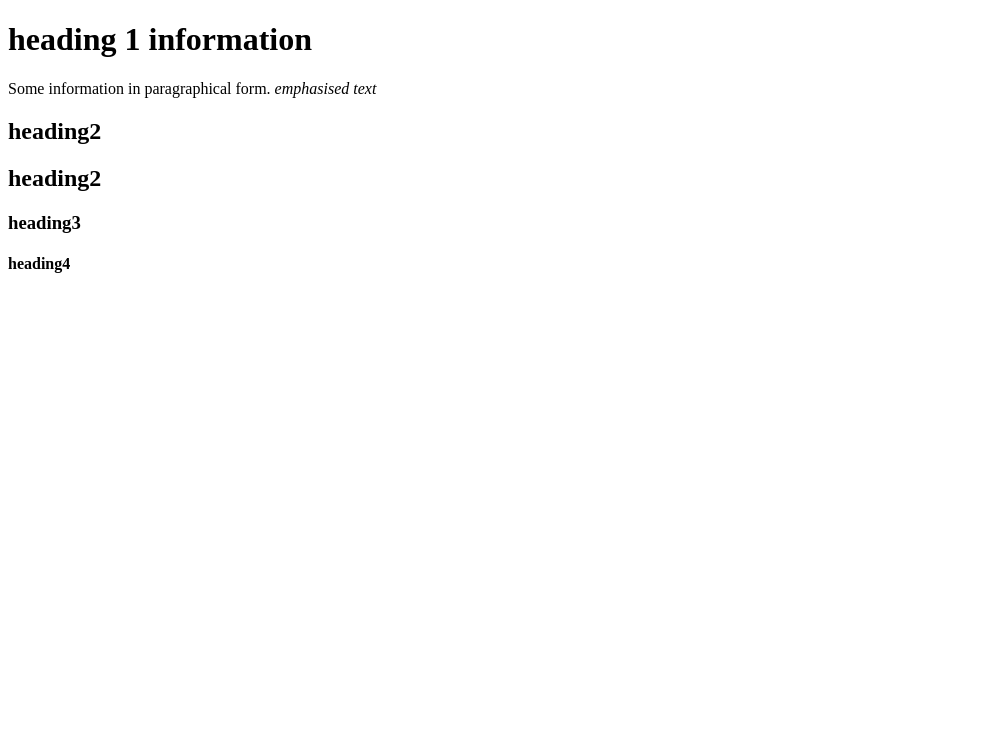
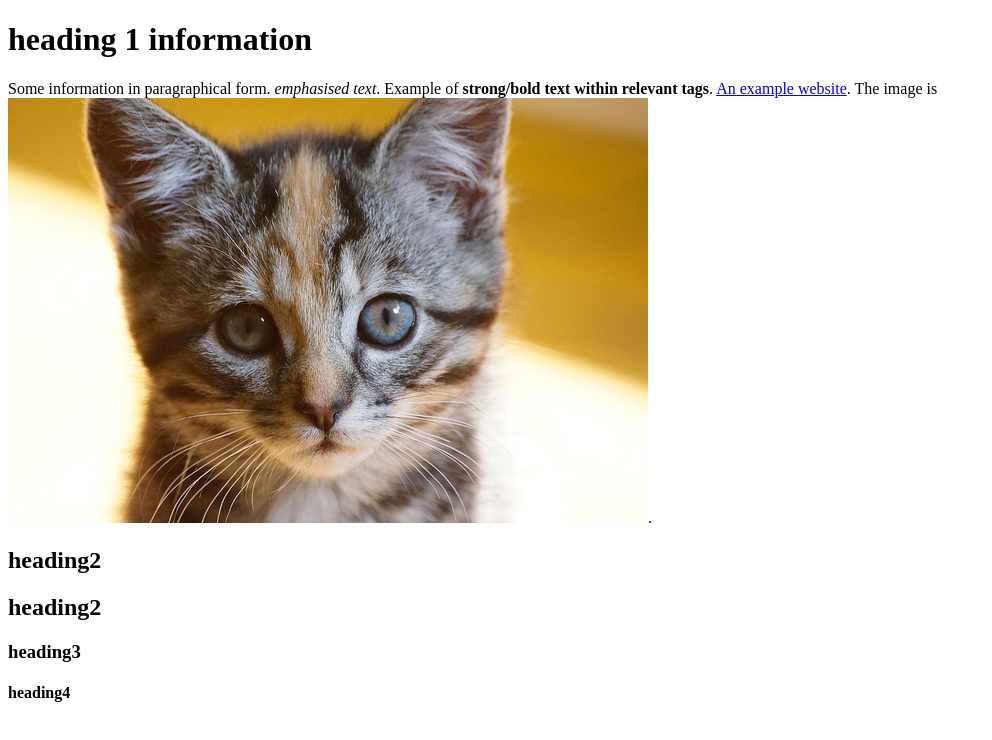
Before and after one commit to anrsaxen/sample_website, a plain HTML site: page index.html in a window 1280 px wide. Shown: the whole page, without its empty margins (0-992 px from the left). Drawn offline with Linux system fonts and the light colour scheme.

Commit message:
Add some text and images.

```diff
--- a/index.html
+++ b/index.html
@@ -7,7 +7,11 @@
     <body>
         <h1>heading 1 information</h1>
         <p>
-            Some information in paragraphical form. <em>emphasised text</em>
+            Some information in paragraphical form. <em>emphasised text</em>. Example of
+            <strong>strong/bold text within relevant tags</strong>. <a href='example.com'
+            target="_blank" rel="noopener">An example
+            website</a>.
+            The image is <img src="images/kitten.jpg" alt="An adorable kitten">.
         </p>
 
 
```
Also changed, not shown: images/kitten.jpg (added).
